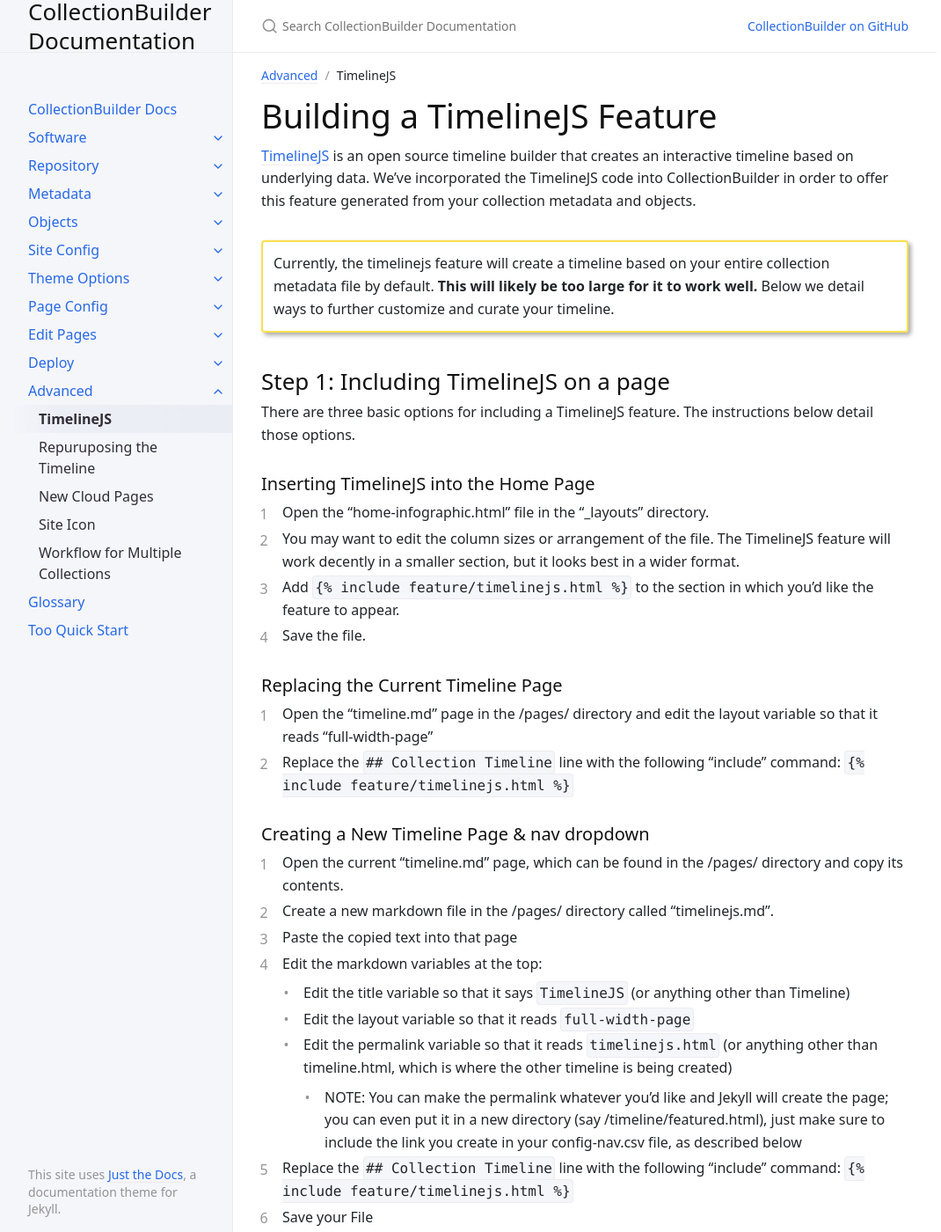
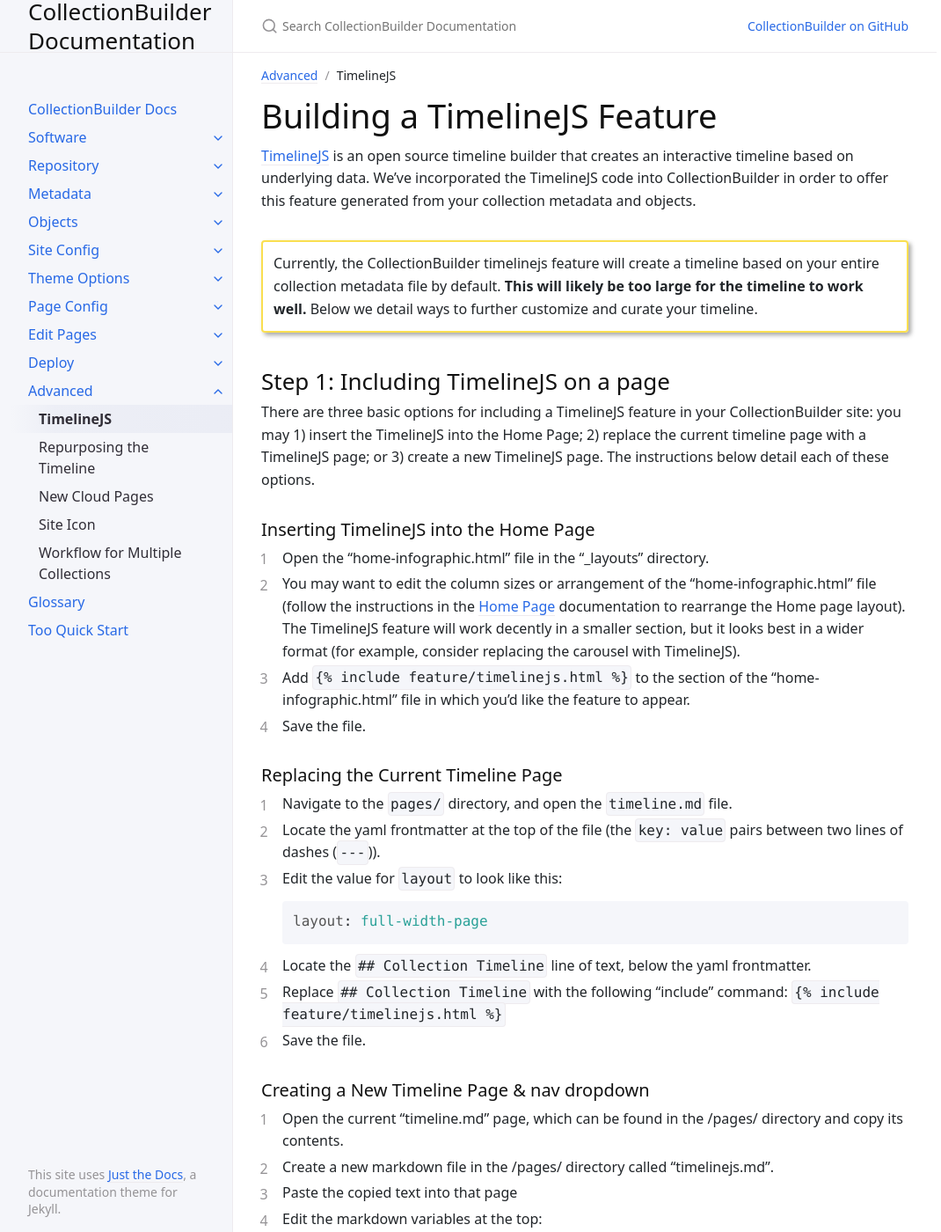
Before and after one commit to CollectionBuilder/cb-docs, a Jekyll site: the page built from docs/advanced/timelinejs.md, in a window 1280 px wide and 1400 px high. Shown: the whole window at 88% size, without its empty margins (107-1177 px from the left). Built offline with Jekyll 4.4.1, drawn with Linux system fonts in a browser that asks for light colours.

Commit message:
starting advanced

````diff
--- a/docs/advanced/repurposetimeline.md
+++ b/docs/advanced/repurposetimeline.md
@@ -1,5 +1,5 @@
 ---
-title: Repuruposing the Timeline
+title: Repurposing the Timeline
 parent: Advanced
 nav_order: 2
 ---
--- a/docs/advanced/timelinejs.md
+++ b/docs/advanced/timelinejs.md
@@ -10,25 +10,35 @@ nav_order: 1
 We've incorporated the TimelineJS code into CollectionBuilder in order to offer this feature generated from your collection metadata and objects.
 
 {:.alert .alert-yellow}
-Currently, the timelinejs feature will create a timeline based on your entire collection metadata file by default.
-**This will likely be too large for it to work well.**
+Currently, the CollectionBuilder timelinejs feature will create a timeline based on your entire collection metadata file by default.
+**This will likely be too large for the timeline to work well.**
 Below we detail ways to further customize and curate your timeline.
 
 ## Step 1: Including TimelineJS on a page
 
-There are three basic options for including a TimelineJS feature. The instructions below detail those options.
+There are three basic options for including a TimelineJS feature in your CollectionBuilder site: you may 1) insert the TimelineJS into the Home Page; 2) replace the current timeline page with a TimelineJS page; or 3) create a new TimelineJS page.
+The instructions below detail each of these options.
 
 ### Inserting TimelineJS into the Home Page
 
 1. Open the "home-infographic.html" file in the "_layouts" directory.
-2. You may want to edit the column sizes or arrangement of the file. The TimelineJS feature will work decently in a smaller section, but it looks best in a wider format.
-3. Add `{% raw %}{% include feature/timelinejs.html %}{%endraw%}` to the section in which you'd like the feature to appear.
+2. You may want to edit the column sizes or arrangement of the "home-infographic.html" file (follow the instructions in the [Home Page](../../home/) documentation to rearrange the Home page layout). The TimelineJS feature will work decently in a smaller section, but it looks best in a wider format (for example, consider replacing the carousel with TimelineJS).
+3. Add
+`{% raw %}{% include feature/timelinejs.html %}{% endraw %}`
+to the section of the "home-infographic.html" file in which you'd like the feature to appear.
 4. Save the file.
 
 ### Replacing the Current Timeline Page
 
-1. Open the "timeline.md" page in the /pages/ directory and edit the layout variable so that it reads "full-width-page"
-2. Replace the `## Collection Timeline` line with the following "include" command: `{% raw %}{% include feature/timelinejs.html %}{%endraw%}`
+1. Navigate to the `pages/` directory, and open the `timeline.md` file.
+2. Locate the yaml frontmatter at the top of the file (the `key: value` pairs between two lines of dashes (`---`)).
+3. Edit the value for `layout` to look like this:
+```yaml
+layout: full-width-page
+```
+4. Locate the `## Collection Timeline` line of text, below the yaml frontmatter.
+5. Replace `## Collection Timeline` with the following "include" command: `{% raw %}{% include feature/timelinejs.html %}{% endraw %}`
+6. Save the file.
 
 ### Creating a New Timeline Page & nav dropdown
 
````
